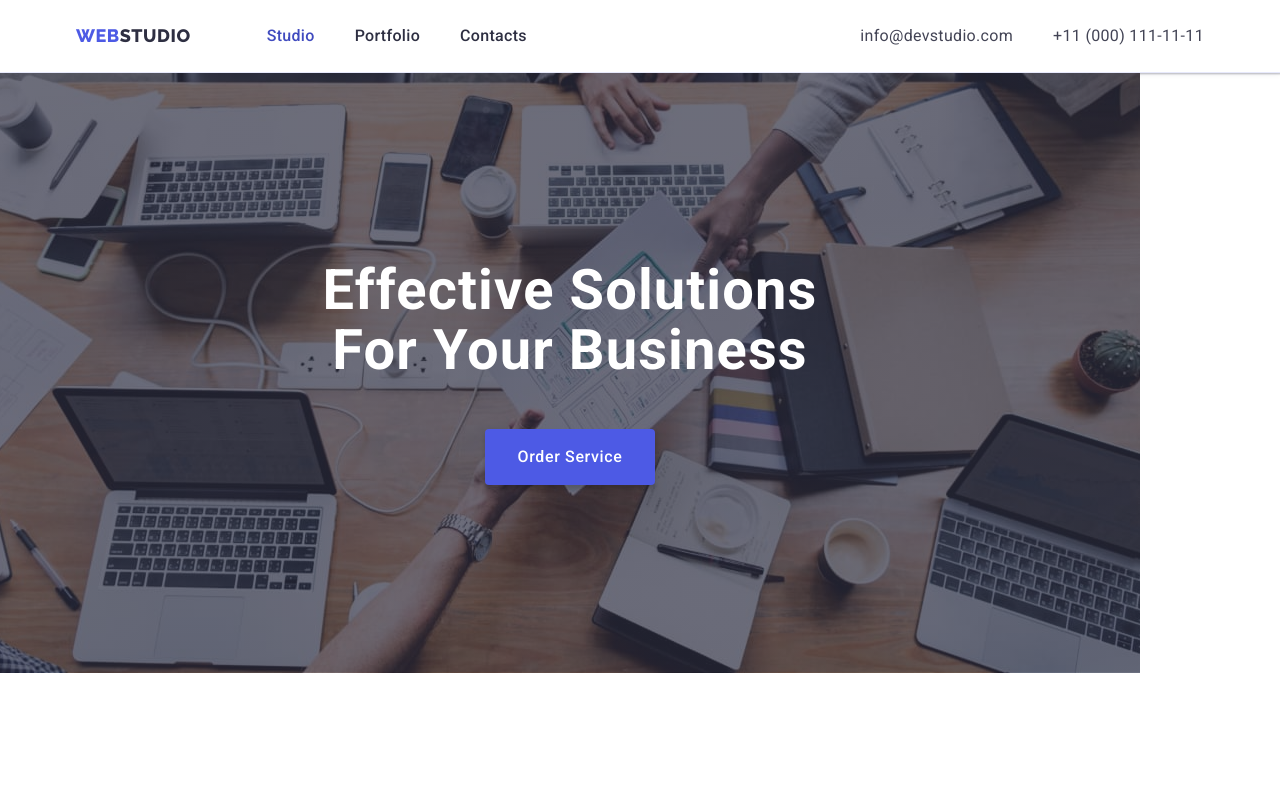
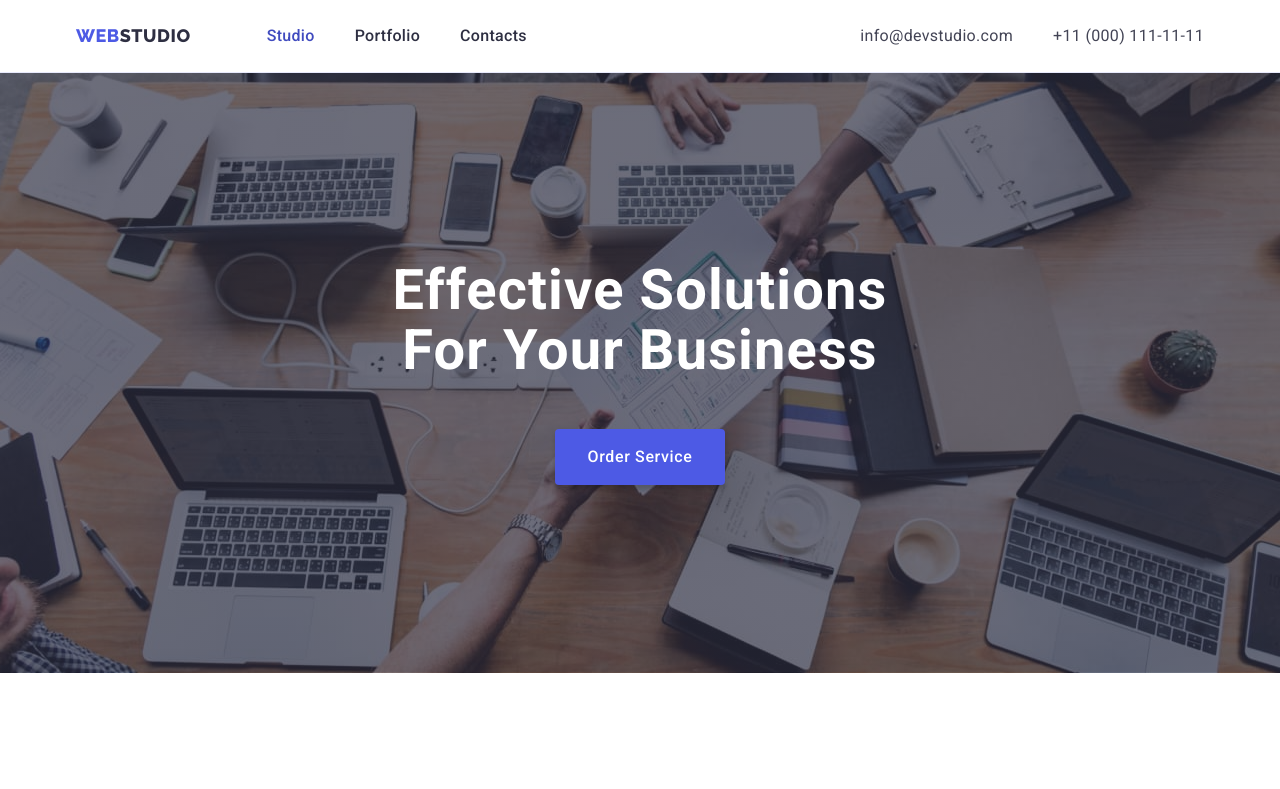
Before and after one commit to Escbrk/goit-markup-hw-04, a plain HTML site: page index.html in a window 1280 px wide. Shown: the top 789 px of the page. Drawn offline with nearby package versions, Linux system fonts and the light colour scheme.

Commit message:
Update styles.css

```diff
--- a/css/styles.css
+++ b/css/styles.css
@@ -254,7 +254,10 @@ span {
   /* background-size: 100% 100%; */
   background-size: cover;
   background-position: center;
-  max-width: 1140px;
+}
+
+.hero .container {
+  max-width: 1440px;
 }
 
 .btn {
```
